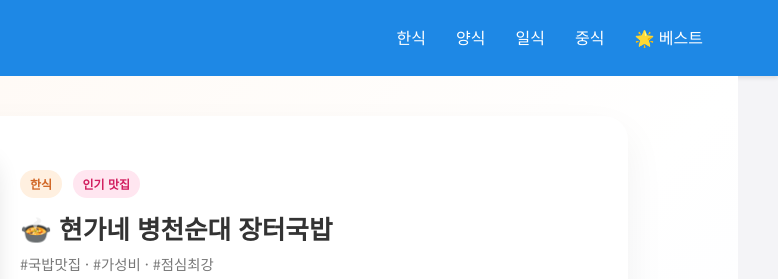
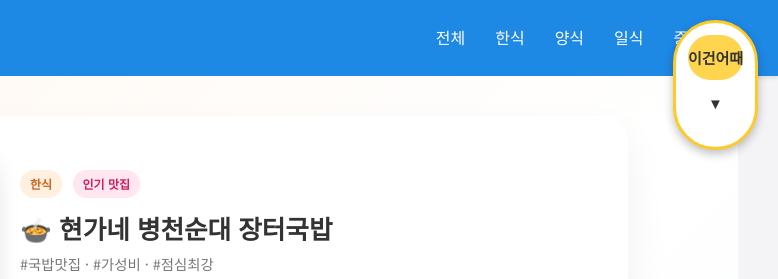
Before and after one commit to ifeelsohyun/hmh, a plain HTML site: page inform-f1.html in a window 1280 px wide. Shown: the top 279 px of the page, 502-1280 px from the left. Drawn offline with Linux system fonts and the light colour scheme.

Commit message:
Update inform-f1.html

```diff
--- a/inform-f1.html
+++ b/inform-f1.html
@@ -6,6 +6,72 @@
         <title>현가네 병천순대 장터국밥 | 우리 학교 앞 맛집 지도</title>
         <link rel="stylesheet" href="style.css">
         <link href="https://fonts.googleapis.com/css2?family=Noto+Sans+KR:wght@400;700&display=swap" rel="stylesheet">
+
+        <style>
+        /* 🔥 오늘의 추천 메뉴 스위치 공통 스타일 */
+        #recommend-switch {
+            position: fixed;
+            top: 20px;
+            right: 20px;
+            width: 85px;
+            height: 130px;
+            background: #ffffff;
+            border-radius: 45px;
+            border: 3px solid #ffca28;
+            display: flex;
+            align-items: flex-start;
+            justify-content: center;
+            padding-top: 12px;
+            cursor: grab;
+            user-select: none;
+            z-index: 2000;
+            box-shadow: 0 4px 10px rgba(0,0,0,0.25);
+        }
+
+        #recommend-switch .switch-handle {
+            width: 70%;
+            height: 45px;
+            background: #ffd54f;
+            border-radius: 22px;
+            text-align: center;
+            font-size: 15px;
+            color: #333;
+            line-height: 45px;
+            font-weight: 700;
+            transition: 0.2s;
+        }
+
+        #recommend-switch.dragging .switch-handle {
+            background: #ffb300;
+        }
+
+        /* 페이지네이션 공통 */
+        .pagination {
+            margin: 30px auto;
+            text-align: center;
+            font-size: 20px;
+        }
+
+        .pagination a,
+        .pagination span {
+            margin: 0 10px;
+            text-decoration: none;
+            color: #333;
+            font-weight: bold;
+        }
+
+        .current-page {
+            color: #ff9800;
+        }
+    </style>
+</head>
+<body>
+
+<!-- 🔥 오늘의 추천 메뉴 스위치 -->
+<div id="recommend-switch">
+    <div class="switch-handle">이건어때▼</div>
+</div>
+
     </head>
     <body>
 
@@ -14,11 +80,11 @@
             <h1>🍔 우리 학교 앞 맛집 지도</h1>
             <nav>
                 <ul>
-                    <li><a href="index.html#korean">한식</a></li>
-                    <li><a href="index.html#western">양식</a></li>
-                    <li><a href="index.html#Japanese">일식</a></li>
-                    <li><a href="index.html#Chinese">중식</a></li>
-                    <li><a href="index.html#best">🌟 베스트</a></li>
+                    <li><a href="index.html">전체</a></li>
+                <li><a href="index-korean.html">한식</a></li>
+                <li><a href="index-western.html">양식</a></li>
+                <li><a href="index-japanese.html">일식</a></li>
+                <li><a href="index-chinese.html">중식</a></li>
                 </ul>
             </nav>
         </div>
@@ -120,5 +186,41 @@
     <!-- 우측 하단 길찾기 버튼 (그냥 map.html로 이동만) -->
     <a href="map-f1.html" class="floating-nav">📍 현가네까지 길찾기</a>
 
+
+    <script>
+    /* 🔥 드래그 스위치 기능 (공통) */
+const switchBox = document.getElementById("recommend-switch");
+const handle = switchBox.querySelector(".switch-handle");
+let isDragging = false;
+let startY = 0;
+
+handle.addEventListener("mousedown", (e) => {
+    isDragging = true;
+    startY = e.clientY;
+    switchBox.classList.add("dragging");
+});
+
+document.addEventListener("mousemove", (e) => {
+    if (!isDragging) return;
+    let moveY = e.clientY - startY;
+
+    if (moveY > 0 && moveY < 90) {
+        handle.style.transform = `translateY(${moveY}px)`;
+    }
+
+    if (moveY >= 90) {
+        window.location.href = "recommend.html";
+    }
+});
+
+document.addEventListener("mouseup", () => {
+    isDragging = false;
+    switchBox.classList.remove("dragging");
+    handle.style.transform = "translateY(0)";
+});
+</script>
+
+
+
     </body>
     </html>
```
